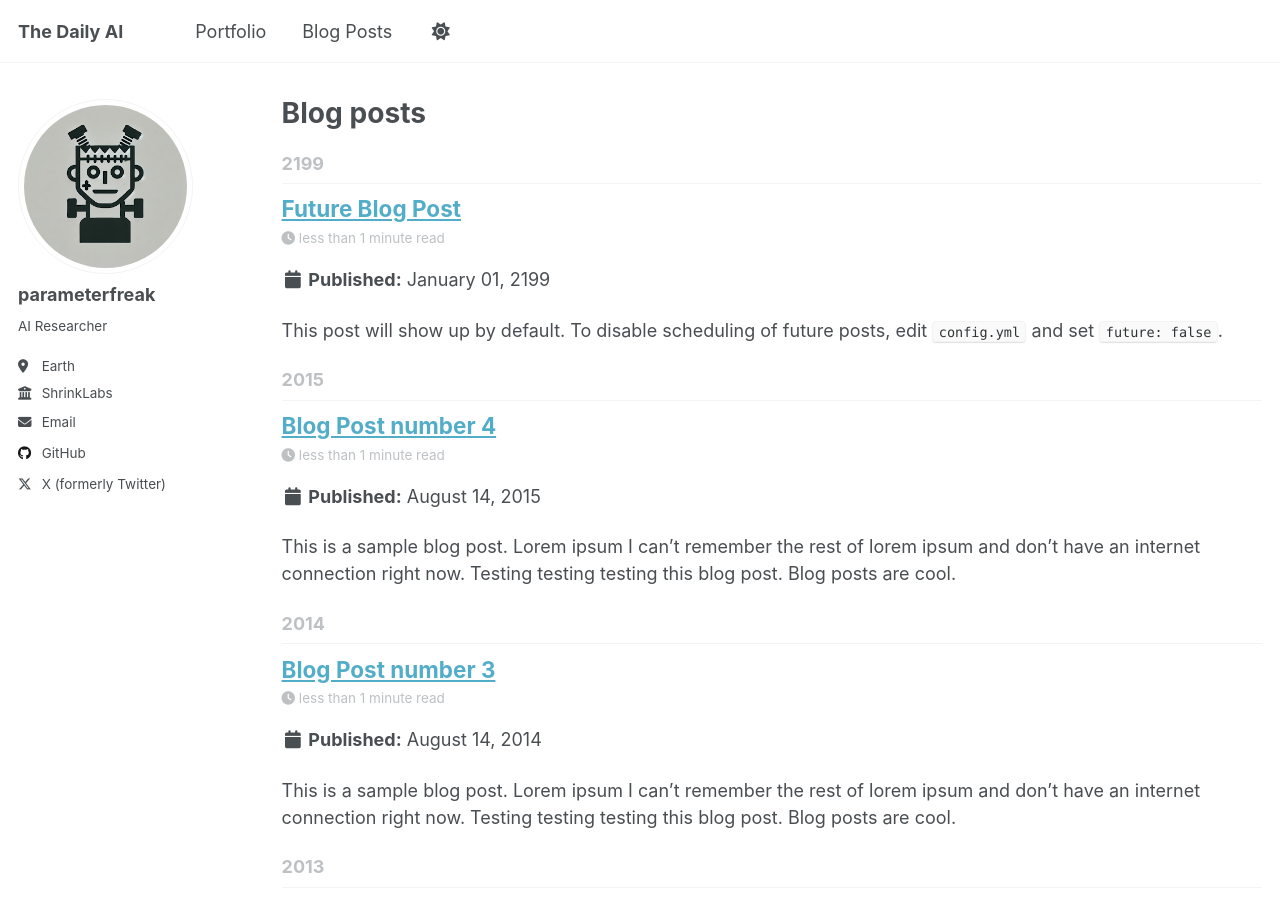
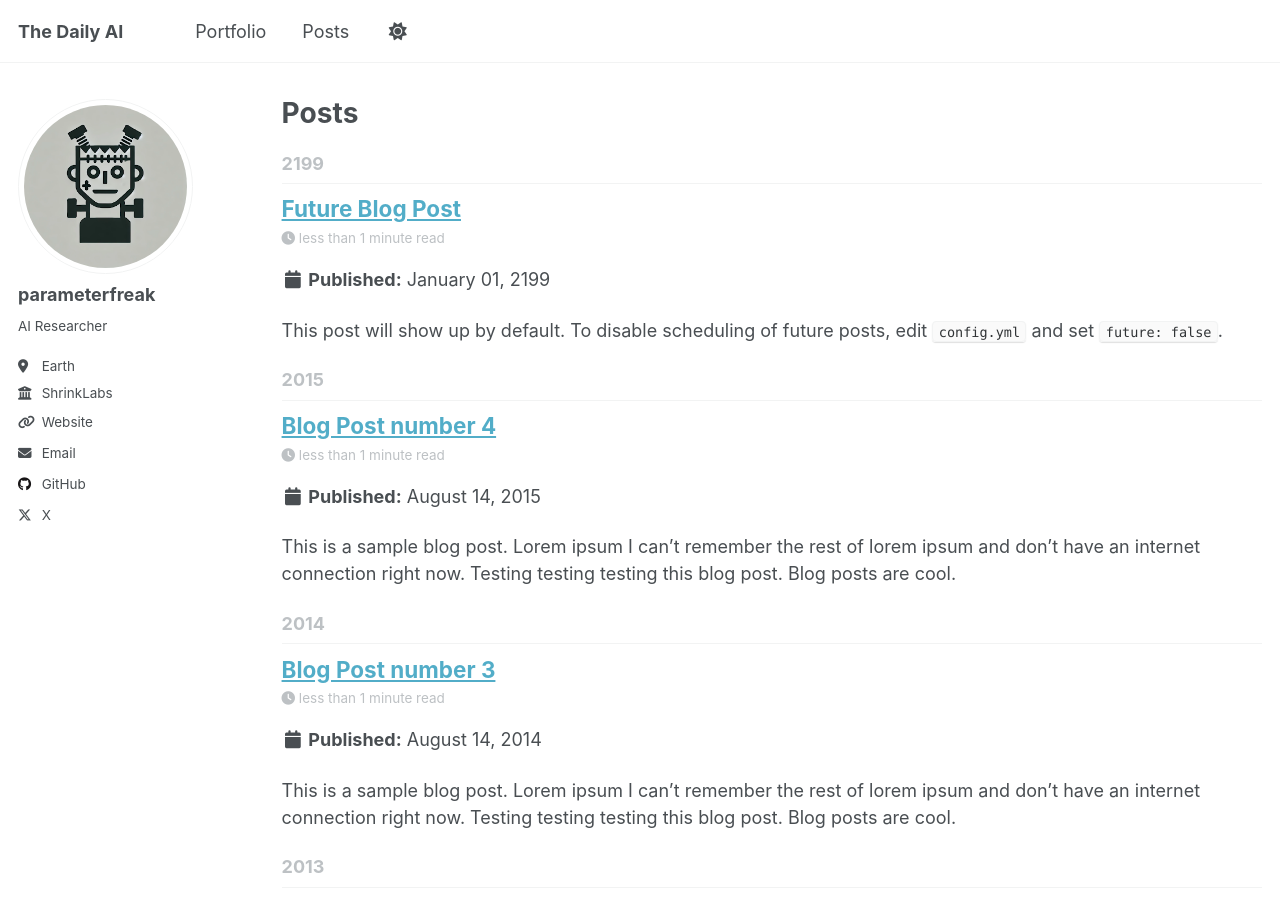
Before and after one commit to parameterfreak/parameterfreak.github.io, a Jekyll site: the page built from _pages/year-archive.html, in a window 1280 px wide and 900 px high. Built offline with Jekyll 4.4.1, drawn with Linux system fonts in a browser that asks for light colours; a script that is not in the unit is left out.

Commit message:
docs: update site content and author profile

```diff
--- a/_config.yml
+++ b/_config.yml
@@ -28,7 +28,7 @@
   bio              : "AI Researcher"
   location         : "Earth"
   employer         : "ShrinkLabs"
-  uri              : # URL
+  uri              : https://shrinklabs.com
   email            : "parameterfreak@gmail.com"
 
   # Academic websites
--- a/_data/navigation.yml
+++ b/_data/navigation.yml
@@ -20,7 +20,7 @@
   - title: "Portfolio"
     url: /portfolio/
 
-  - title: "Blog Posts"
+  - title: "Posts"
     url: /year-archive/
 
   #- title: "CV"
--- a/_includes/author-profile.html
+++ b/_includes/author-profile.html
@@ -145,7 +145,7 @@
         <li><a href="https://{{ author.tumblr }}.tumblr.com"><i class="fab fa-fw fa-tumblr icon-pad-right" aria-hidden="true"></i>Tumblr</a></li>
       {% endif %}
       {% if author.twitter %}
-        <li><a href="https://twitter.com/{{ author.twitter }}"><i class="fab fa-fw fa-x-twitter icon-pad-right" aria-hidden="true"></i>X (formerly Twitter)</a></li>
+        <li><a href="https://twitter.com/{{ author.twitter }}"><i class="fab fa-fw fa-x-twitter icon-pad-right" aria-hidden="true"></i>X</a></li>
       {% endif %}
       {% if author.vine %}
         <li><a href="https://vine.co/u/{{ author.vine }}"><i class="fab fa-fw fa-vine icon-pad-right" aria-hidden="true"></i>Vine</a></li>
--- a/_includes/social-share.html
+++ b/_includes/social-share.html
@@ -11,5 +11,5 @@
 
   <a href="https://www.linkedin.com/shareArticle?mini=true&url={{ base_path }}{{ page.url }}" class="btn btn--linkedin" title="{{ site.data.ui-text[site.locale].share_on_label | default: 'Share on' }} LinkedIn"><i class="fab fa-linkedin" aria-hidden="true"></i><span> LinkedIn</span></a>
 
-  <a href="https://x.com/intent/post?text={{ base_path }}{{ page.url }}" class="btn btn--x" title="{{ site.data.ui-text[site.locale].share_on_label | default: 'Share on' }} X"><i class="fab fa-x-twitter" aria-hidden="true"></i><span> X (formerly Twitter)</span></a>
+  <a href="https://x.com/intent/post?text={{ base_path }}{{ page.url }}" class="btn btn--x" title="{{ site.data.ui-text[site.locale].share_on_label | default: 'Share on' }} X"><i class="fab fa-x-twitter" aria-hidden="true"></i><span> X</span></a>
 </section>
--- a/_pages/year-archive.html
+++ b/_pages/year-archive.html
@@ -1,7 +1,7 @@
 ---
 layout: archive
 permalink: /year-archive/
-title: "Blog posts"
+title: "Posts"
 author_profile: true
 redirect_from:
   - /wordpress/blog-posts/
```
